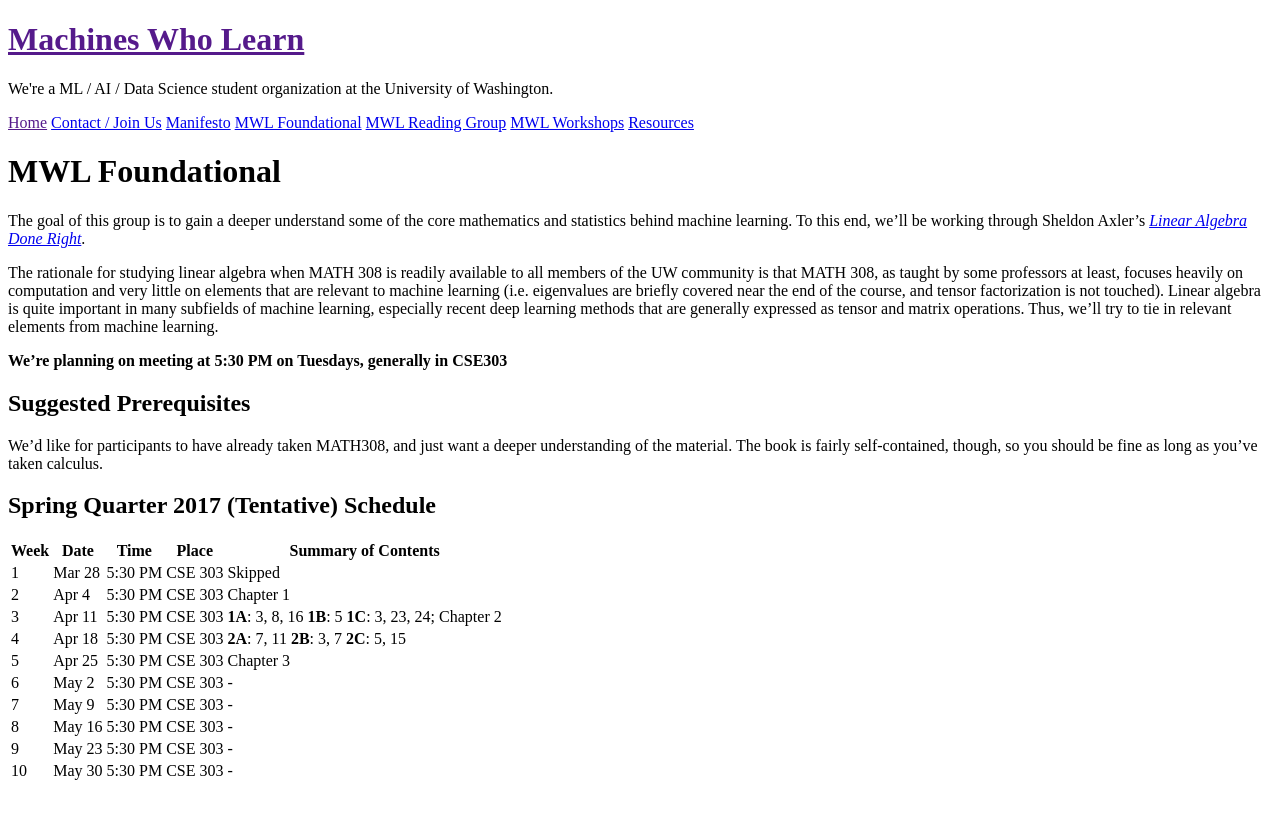
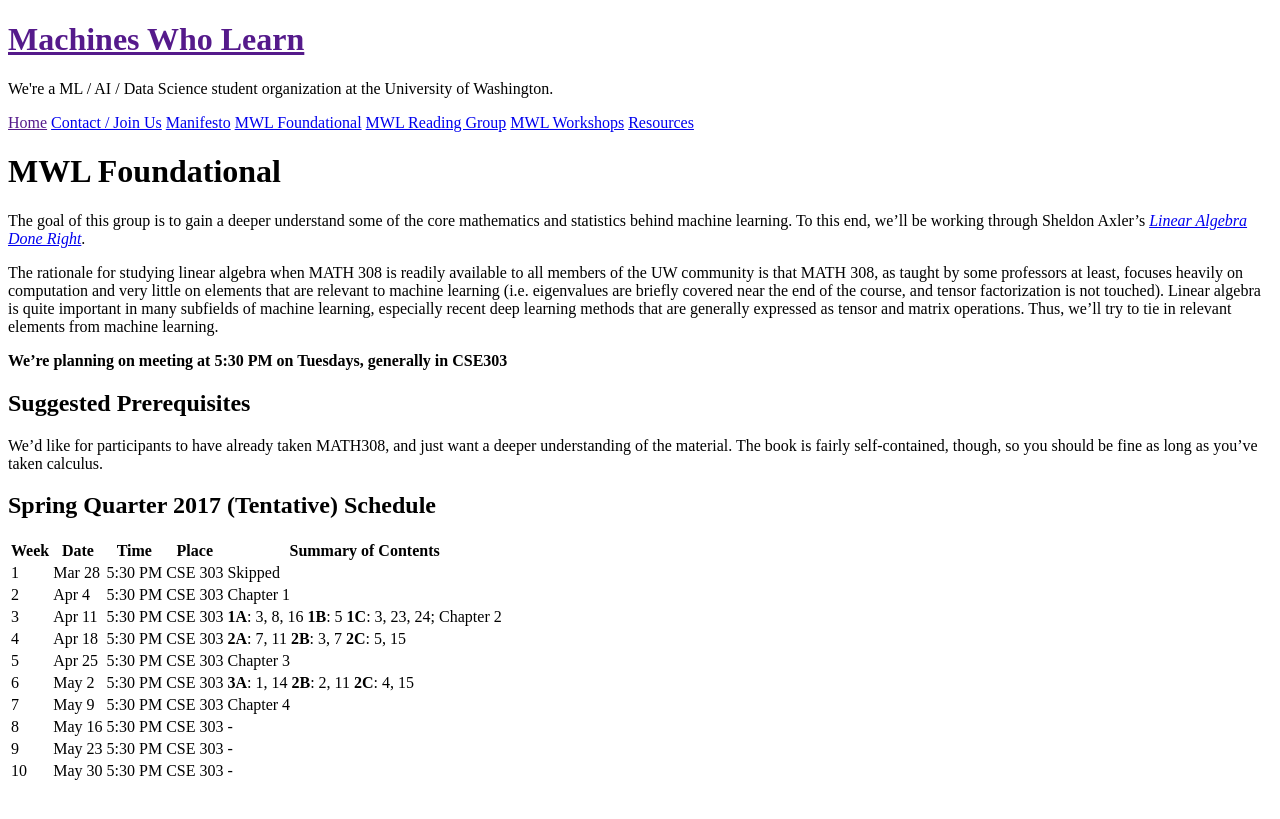
Before and after one commit to MachinesWhoLearn/machineswholearn.github.io, a Jekyll site: the page built from mwl_foundational.md, in a window 1280 px wide. Shown: the top 819 px of the page. Built offline with Jekyll 4.4.1, drawn with Linux system fonts in a browser that asks for light colours.

Commit message:
update foundational schedule

```diff
--- a/mwl_foundational.md
+++ b/mwl_foundational.md
@@ -34,8 +34,8 @@ you should be fine as long as you've taken calculus.
 | 3 | Apr 11 | 5:30 PM | CSE 303 |**1A**: 3, 8, 16 **1B**: 5 **1C**: 3, 23, 24; Chapter 2|
 | 4 | Apr 18 | 5:30 PM | CSE 303 | **2A**: 7, 11 **2B**: 3, 7 **2C**: 5, 15 |
 | 5 | Apr 25 | 5:30 PM | CSE 303 | Chapter 3 |
-| 6 | May 2 | 5:30 PM | CSE 303 | - |
-| 7 | May 9 | 5:30 PM | CSE 303 | - |
+| 6 | May 2 | 5:30 PM | CSE 303 | **3A**: 1, 14 **2B**: 2, 11 **2C**: 4, 15  |
+| 7 | May 9 | 5:30 PM | CSE 303 | Chapter 4 |
 | 8 | May 16 | 5:30 PM | CSE 303 | - |
 | 9 | May 23 | 5:30 PM | CSE 303 | - |
 | 10 | May 30 | 5:30 PM | CSE 303 | - |
```
